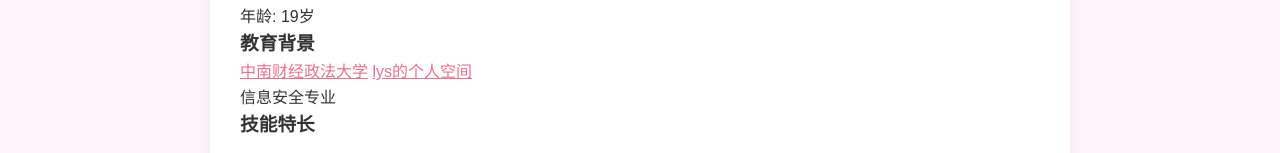
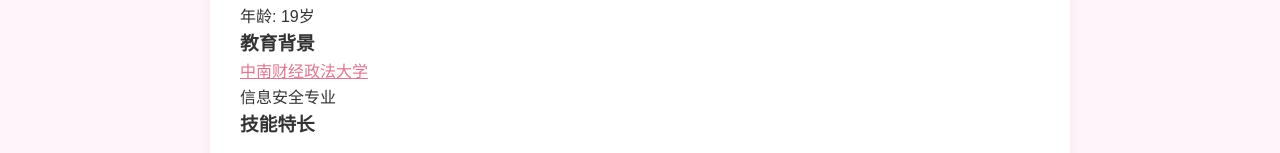
Before and after one commit to luolingyu01/luolingyu01.github.io, a plain HTML site: page index.html in a window 1280 px wide. Shown: the part 764-917 px from the top of the page. Drawn offline with Linux system fonts and the light colour scheme.

Commit message:
Update index.html

```diff
--- a/index.html
+++ b/index.html
@@ -37,7 +37,6 @@
             <p>年龄: 19岁</p>
             <h3>教育背景</h3>
             <a href="中南财经政法大学介绍.html">中南财经政法大学</a>
-            <a href="https://deepspace.papegames.com/home">lys的个人空间</a>
             <p> 信息安全专业</p>
             <h3>技能特长</h3>
             <table>
```
